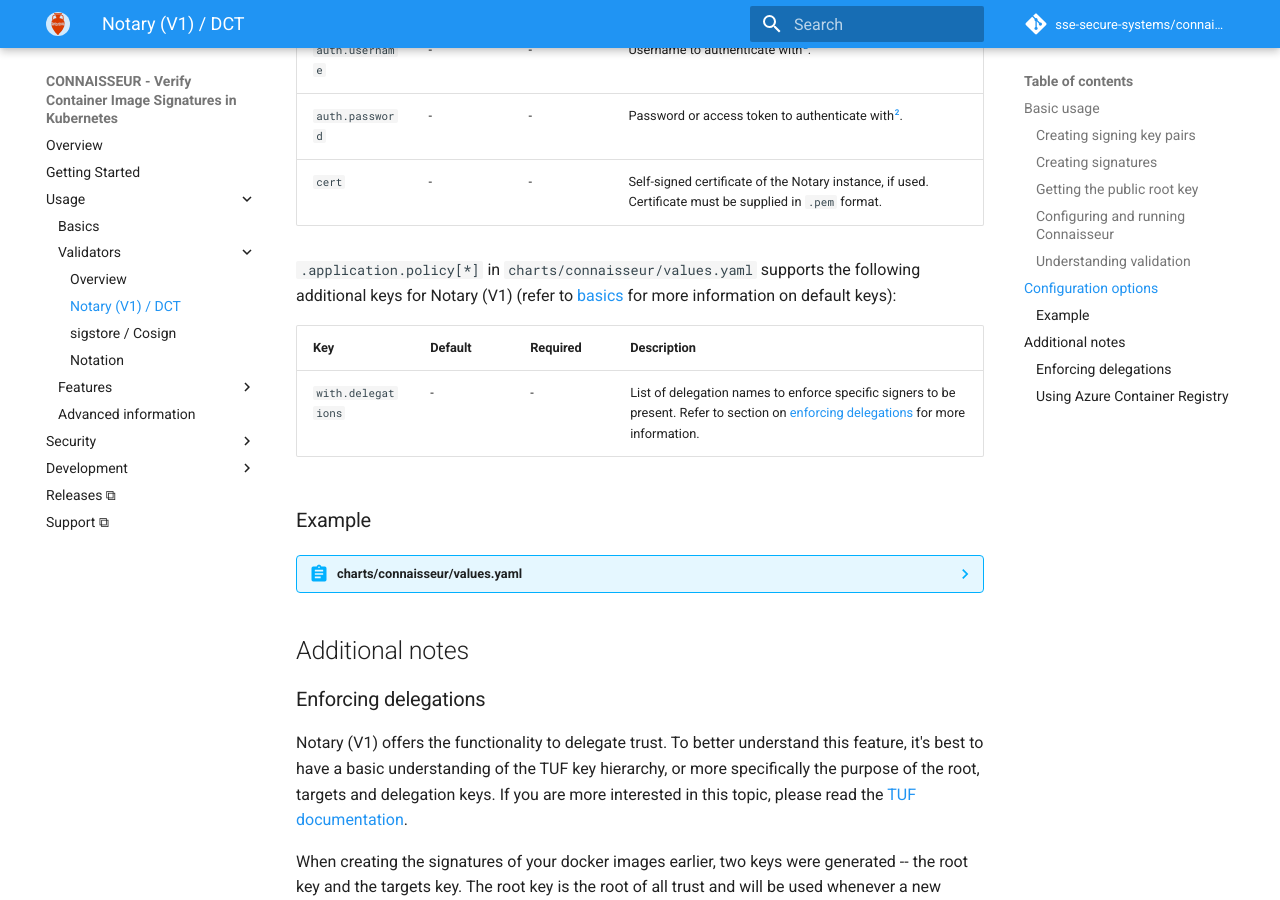
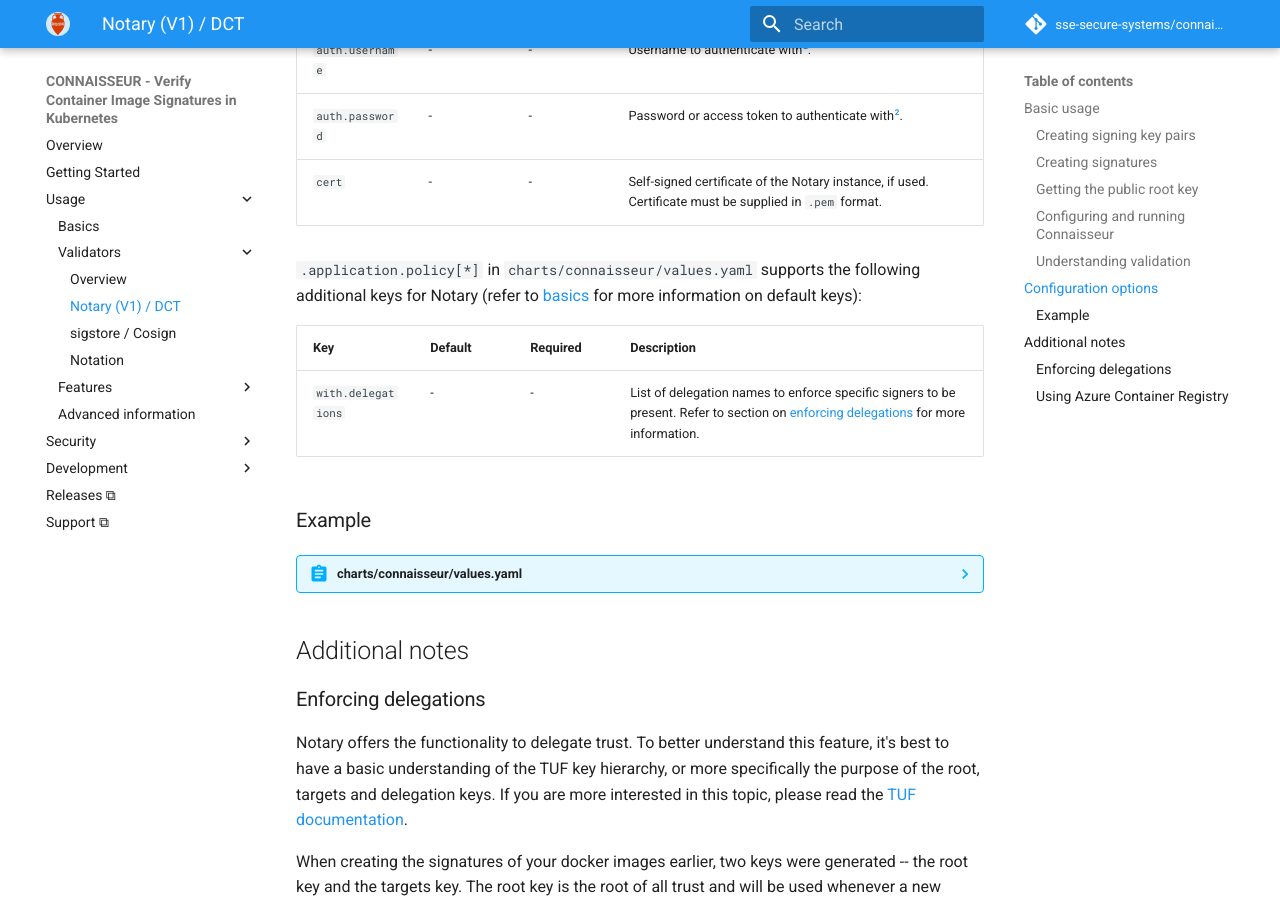
Before and after one commit to sse-secure-systems/connaisseur, an MkDocs documentation site: the page built from docs/validators/notaryv1.md, in a window 1280 px wide and 900 px high, scrolled down 5011 px. Built offline with MkDocs 1.6.1 and Material for MkDocs 9.7.7, drawn with Linux system fonts in a browser that asks for light colours; emoji names are drawn with the system emoji font; comment, search, counter and statistics services are not loaded; the version menu is left out; some of the changed text lies outside the part shown.

```diff
--- a/docs/validators/notaryv1.md
+++ b/docs/validators/notaryv1.md
@@ -47,7 +48,7 @@ How to extract the public root key for any image is described [below](#getting-t
 
 ### Creating signatures
 
-Before you can start validating images using the Notary (V1) validator, you'll first need an image which has been signed using DCT.
+Before you can start validating images using the Notary validator, you'll first need an image which has been signed using DCT.
 Easiest way to do this is by pushing an image of your choice (e.g. `busybox:stable`) to your Docker Hub repository with DCT activated (either set the environment variable `DOCKER_CONTENT_TRUST=1` or use the `--disable-content-trust=false` flag).
 If you haven't created any signatures for images in the current repository yet, you'll be asked to enter a passphrase for a root key and targets key, which get generated on your machine.
 Have a look into the [TUF documentation](https://theupdateframework.github.io/specification/latest/#roles-and-pki) to read more about TUF roles and their meanings.
@@ -175,7 +176,7 @@ For more information on TUF roles, please refer to [TUF's documentation](https:/
 
 ## Configuration options
 
-`.application.validators[*]` in `charts/connaisseur/values.yaml` supports the following keys for Notary (V1) (refer to [basics](../basics.md#validators) for more information on default keys):
+`.application.validators[*]` in `charts/connaisseur/values.yaml` supports the following keys for Notary (refer to [basics](../basics.md#validators) for more information on default keys):
 
 | Key | Default | Required | Description |
 | - | - | - | - |
@@ -190,7 +191,7 @@ For more information on TUF roles, please refer to [TUF's documentation](https:/
 | `auth.password` | - | - | Password or access token to authenticate with[^2]. |
 | `cert` | - | - | Self-signed certificate of the Notary instance, if used. Certificate must be supplied in `.pem` format. |
 
-`.application.policy[*]` in `charts/connaisseur/values.yaml` supports the following additional keys for Notary (V1) (refer to [basics](../basics.md#image-policy) for more information on default keys):
+`.application.policy[*]` in `charts/connaisseur/values.yaml` supports the following additional keys for Notary (refer to [basics](../basics.md#image-policy) for more information on default keys):
 
 | Key | Default | Required | Description |
 | - | - | - | - |
@@ -230,7 +231,7 @@ For more information on TUF roles, please refer to [TUF's documentation](https:/
 
 ### Enforcing delegations
 
-Notary (V1) offers the functionality to delegate trust.
+Notary offers the functionality to delegate trust.
 To better understand this feature, it's best to have a basic understanding of the TUF key hierarchy, or more specifically the purpose of the root, targets and delegation keys.
 If you are more interested in this topic, please read the [TUF documentation](https://theupdateframework.github.io/specification/latest/#roles-and-pki).
 
```
Also changed, not shown: other parts of docs/validators/notaryv1.md (+2 -1 lines), README.md (+2 -2 lines), docs/README.md (+4 -4 lines), docs/getting_started.md (+1 -1 lines), docs/validators/README.md (+1 -1 lines).
